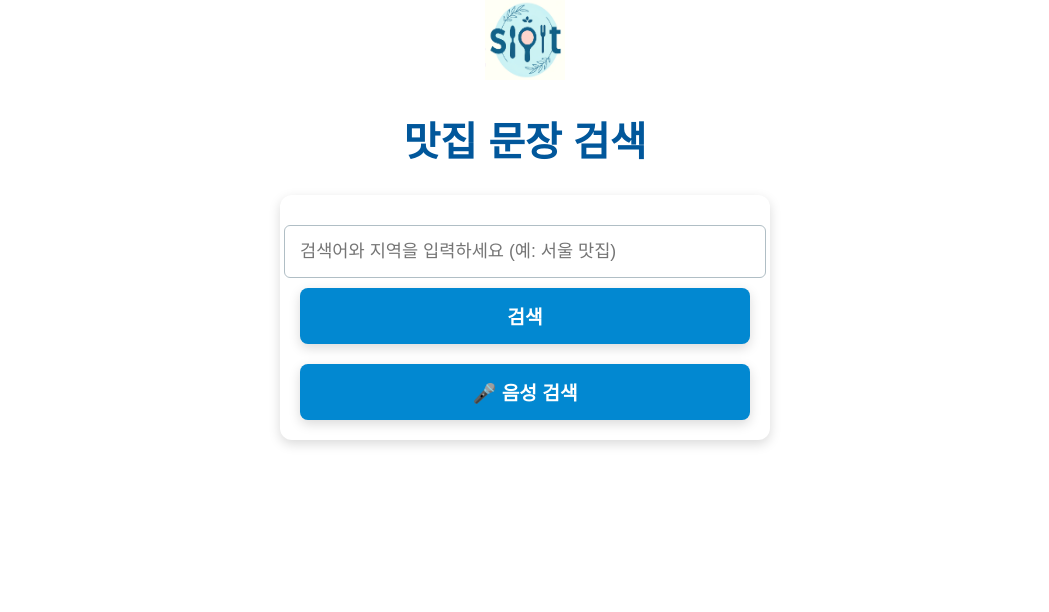
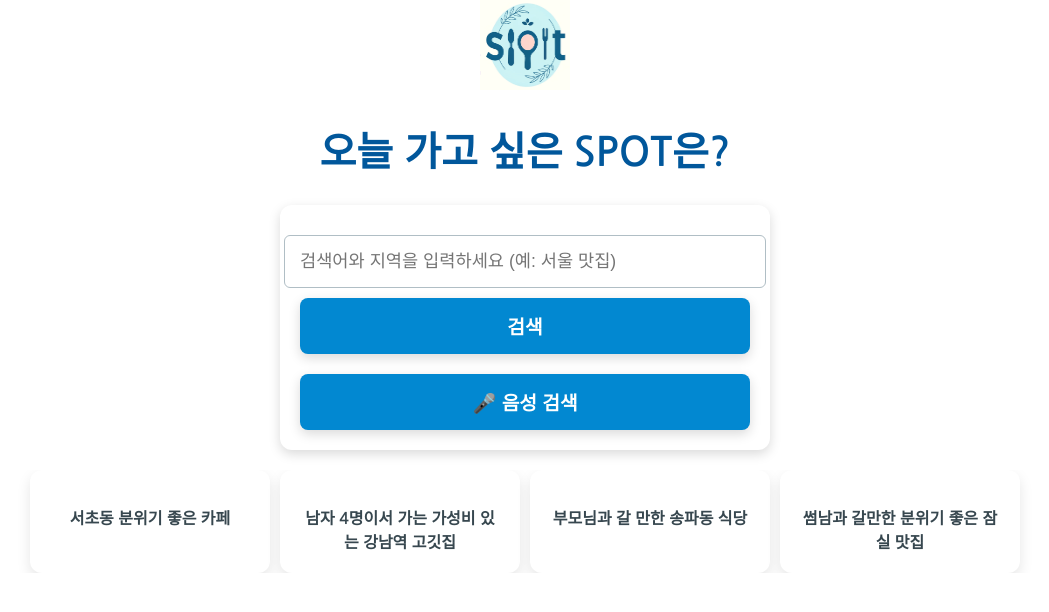
Before and after one commit to doram419/SPOT, a FastAPI app: page / in a window 1280 px wide. Shown: the top 612 px of the page, without its empty margins (115-1164 px from the left). Run offline with FastAPI, Linux system fonts and the light colour scheme.

Commit message:
추천문장
추천문장

```diff
--- a/app/static/script.js
+++ b/app/static/script.js
@@ -40,6 +40,8 @@ function search() {
             console.log('JSON 응답:', data);
             // 필요한 경우 JSON 데이터를 사용한 추가 로직
         }
+        // 검색이 성공적으로 완료된 후 추천 문장 카드 숨기기
+        document.getElementById('cardContainer').style.display = 'none';
     })
     .catch(error => {
         console.error('Error during fetch:', error);
--- a/app/static/styles.css
+++ b/app/static/styles.css
@@ -62,6 +62,47 @@ button {
 button:hover {
     background-color: #0277bd;
     box-shadow: 0 6px 14px rgba(0, 0, 0, 0.2);
+}
+
+/* 추천 문장 카드 스타일 */
+#cardContainer {
+    display: flex;
+    flex-direction: row;
+    justify-content: space-between;
+    flex-wrap: nowrap;
+    gap: 10px;
+    margin-top: 20px;
+    max-width: 100%;
+    padding: 0 15px; /* 좌우 여백 추가 */
+    overflow-x: auto;
+}
+
+#cardContainer .card {
+    background-color: #ffffff;
+    padding: 20px;
+    border-radius: 12px;
+    box-shadow: 0 6px 14px rgba(0, 0, 0, 0.1);
+    text-align: center;
+    width: 200px;
+    transition: transform 0.3s ease, box-shadow 0.3s ease;
+}
+
+#cardContainer .card:hover {
+    transform: translateY(-5px);
+    box-shadow: 0 8px 20px rgba(0, 0, 0, 0.2);
+}
+
+#cardContainer .icon {
+    font-size: 2.0rem;
+    margin-bottom: 15px;
+    color: #37474f; /* 아이콘 색상 추가 */
+}
+
+#cardContainer .card p {
+    color: #37474f;
+    font-size: 1.0rem;
+    font-weight: bold;
+    margin: 0;
 }
 
 #results {
--- a/app/templates/index.html
+++ b/app/templates/index.html
@@ -3,20 +3,40 @@
 <head>
     <meta charset="UTF-8">
     <meta name="viewport" content="width=device-width, initial-scale=1.0">
-    <title>맛집 문장 검색</title>
+    <title>SPOT</title>
     <link rel="stylesheet" href="/static/styles.css">
     <link rel="icon" href="/static/favicon.ico">
 
 </head>
 <body>
-    <img src="/static/logo.png" alt="사이트 로고" width="80" height="80">
-    <h1>맛집 문장 검색</h1>
+    <img src="/static/logo.png" alt="사이트 로고" width="90" height="90">
+    <h1>오늘 가고 싶은 SPOT은?</h1>
     <form id="searchForm" method="post" action="/search/" onsubmit="search(event)">
         <!-- 하나의 검색창으로 변경 -->
         <input type="text" id="searchInput" name="search_input" placeholder="검색어와 지역을 입력하세요 (예: 서울 맛집)">
         <button type="submit">검색</button><br/>
         <button type="button" id="voiceSearchButton">🎤 음성 검색</button> <!-- 음성 검색 버튼 추가 -->
     </form>
+
+    <!-- 추천 문장 카드 -->
+    <div id="cardContainer">
+        <div class="card" onclick="autoSearch('서초동 분위기 좋은 카페')">
+            <div class="icon"></div>
+            <p>서초동 분위기 좋은 카페</p>
+        </div>
+        <div class="card" onclick="autoSearch('남자 4명이서 가는 가성비 있는 강남역 고깃집')">
+            <div class="icon"></div>
+            <p>남자 4명이서 가는 가성비 있는 강남역 고깃집</p>
+        </div>
+        <div class="card" onclick="autoSearch('부모님과 갈 만한 송파동 식당')">
+            <div class="icon"></div>
+            <p>부모님과 갈 만한 송파동 식당</p>
+        </div>
+        <div class="card" onclick="autoSearch('썸남과 갈만한 분위기 좋은 잠실 맛집')">
+            <div class="icon"></div>
+            <p>썸남과 갈만한 분위기 좋은 잠실 맛집</p>
+        </div>
+    </div>
 
     <div id="results">
         {% if search_results is defined and search_results %}
```
